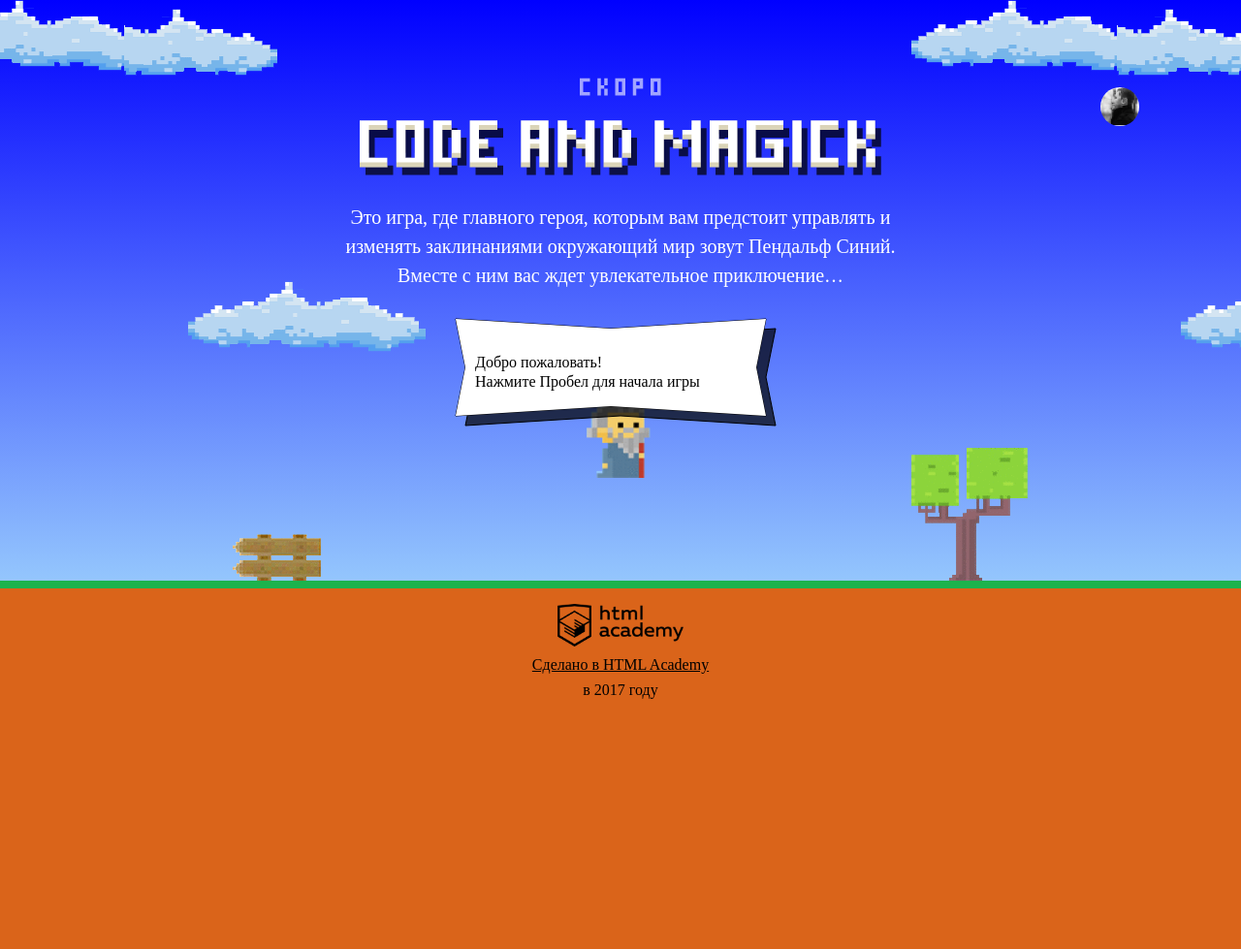
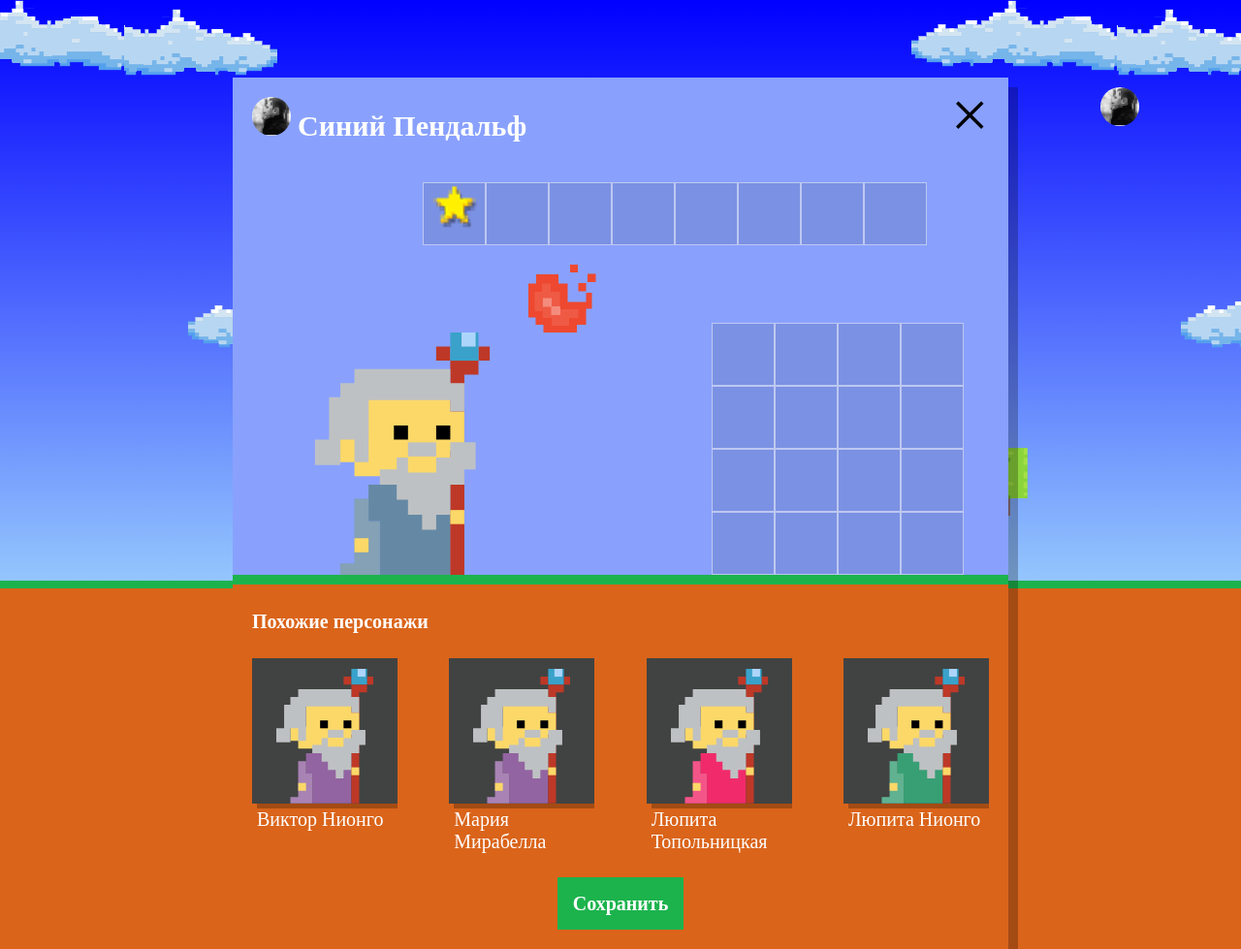
Before and after one commit to miledishka/330273-code-and-magick, a website: page index.html in a window 1280 px wide. Shown: the whole page at 97% size. Before the commit the page ends 800 px from the top, so only its background shows below. Drawn offline with Linux system fonts and the light colour scheme; a web font is replaced by a local one.

Commit message:
Сгенерированы  похожие персонажи, созданы DOM-элементы, соответствующие случайно сгенерированным волшебникам

```diff
--- a/index.html
+++ b/index.html
@@ -203,6 +203,7 @@
 </script>
 <script src="js/stat.js"></script>
 <script src="js/game.js"></script>
+<script src="js/setup.js"></script>
 
 </body>
 </html>
--- /dev/null
+++ b/js/setup.js
@@ -0,0 +1,61 @@
+// Файл setup.js
+'use strict';
+
+var WIZARD_NAMES = ['Иван', 'Хуан Себастьян', 'Мария', 'Кристоф', 'Виктор', 'Юлия', 'Люпита', 'Вашингтон'];
+var WIZARD_SURNAMES = ['да Марья', 'Верон', 'Мирабелла', 'Вальц', 'Онопко', 'Топольницкая', 'Нионго', 'Ирвинг'];
+var WIZARD_COATCOLOR = ['rgb(101, 137, 164)', 'rgb(241, 43, 107)', 'rgb(146, 100, 161)', 'rgb(56, 159, 117)', 'rgb(215, 210, 55)', 'rgb(0, 0, 0)'];
+var WIZARD_EYESCOLOR = ['black', 'red', 'blue', 'green', 'yellow'];
+var WIZARDS_COUNT = 4;
+
+var getRandomIndexInArray = function (items) {
+  return Math.floor(Math.random() * items.length);
+};
+
+var wizardName = function () {
+  var wizardNameIndex = getRandomIndexInArray(WIZARD_NAMES);
+  var wizardSurnameIndex = getRandomIndexInArray(WIZARD_SURNAMES);
+
+  return WIZARD_NAMES[wizardNameIndex] + ' ' + WIZARD_SURNAMES[wizardSurnameIndex];
+};
+
+var wizardCoatColor = function () {
+  var wizardCoatcolorIndex = getRandomIndexInArray(WIZARD_COATCOLOR);
+
+  return WIZARD_COATCOLOR[wizardCoatcolorIndex];
+};
+
+var wizardEyesColor = function () {
+  var wizardEyescolorIndex = getRandomIndexInArray(WIZARD_EYESCOLOR);
+
+  return WIZARD_EYESCOLOR[wizardEyescolorIndex];
+};
+
+var renderWizard = function (wizard) {
+  var similarWizardTemplate = document.querySelector('#similar-wizard-template').content;
+  var wizardElement = similarWizardTemplate.cloneNode(true);
+
+  wizardElement.querySelector('.setup-similar-label').textContent = wizard.name;
+  wizardElement.querySelector('.wizard-coat').style.fill = wizard.coatColor;
+  wizardElement.querySelector('.wizard-eyes').textContent = wizard.Eyescolor;
+
+  return wizardElement;
+};
+
+var wizards = [];
+for (i = 0; i < WIZARDS_COUNT; i++) {
+  wizards.push({
+    name: wizardName(),
+    coatColor: wizardCoatColor(),
+    eyesColor: wizardEyesColor()
+  });
+}
+
+var fragment = document.createDocumentFragment();
+for (var i = 0; i < wizards.length; i++) {
+  fragment.appendChild(renderWizard(wizards[i]));
+}
+
+var userDialog = document.querySelector('.setup');
+userDialog.classList.remove('hidden');
+userDialog.querySelector('.setup-similar-list').appendChild(fragment);
+userDialog.querySelector('.setup-similar').classList.remove('hidden');
```
